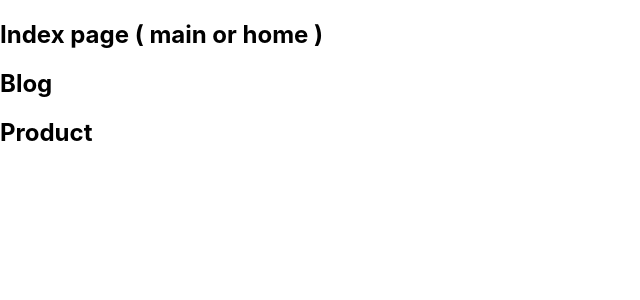
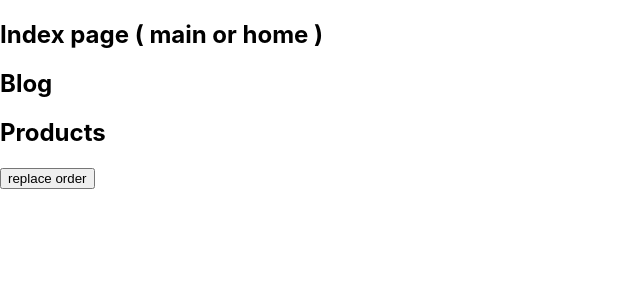
Before and after one commit to Arifulcode/nextjs_learning, a Next.js app: page / in a window 1280 px wide. Shown: the top 300 px of the page, without its empty margins (0-640 px from the left). Built offline with nearby package versions, Linux system fonts and the light colour scheme.

Commit message:
Navigating Programmitically

```diff
--- a/pages/index.tsx
+++ b/pages/index.tsx
@@ -1,5 +1,13 @@
 import Link from 'next/link'
+import {useRouter} from 'next/router'
 function Index(){
+  const router =useRouter()
+  const handleClick = ()=>{
+
+    console.log('handle click function')
+    router.push('/product')
+    // router.replace('/product')
+  }
     return (
       <div>
         <h2>Index page ( main or home )</h2>
@@ -7,8 +15,11 @@ function Index(){
             <h2>Blog</h2>
         </Link>
         <Link href='/product'>
-            <h2>Product</h2>
+            <h2>Products</h2>
         </Link>
+        <button onClick={handleClick}>
+          replace order
+        </button>
       </div>
     )
 }
--- a/pages/product/index.tsx
+++ b/pages/product/index.tsx
@@ -18,7 +18,7 @@ function ProductList({productId=100 }){
             </Link>
         </h2>
         <h2>
-           <Link href='/product/3'>
+           <Link href='/product/3' replace>
                 Product 3
             </Link>
         </h2>
```
